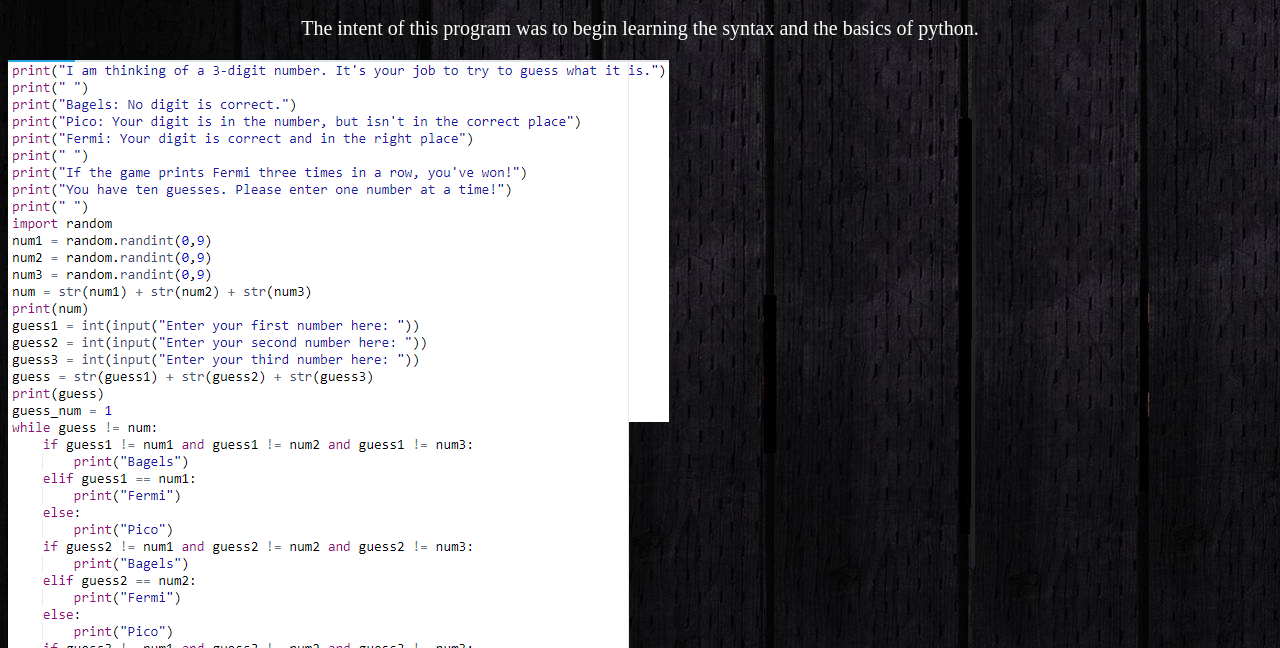
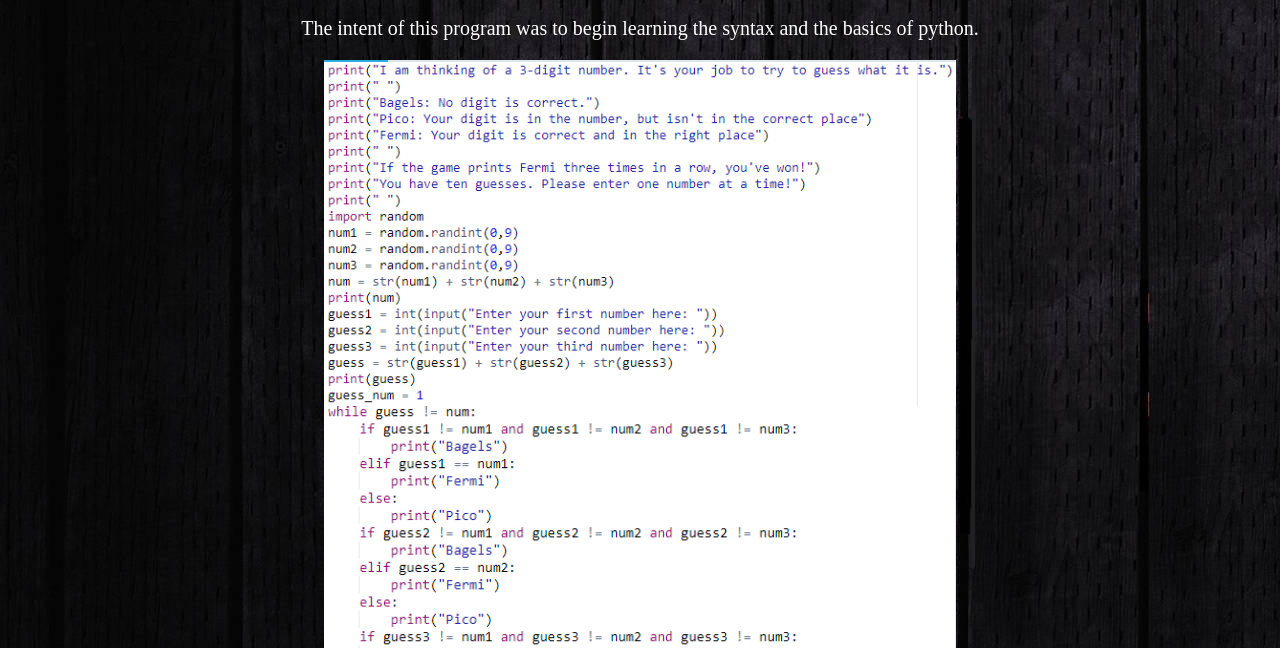
Before and after one commit to bogehrig4/bogehrig4.github.io, a plain HTML site: page bagels.html in a window 1280 px wide. Shown: the part 152-800 px from the top of the page. Drawn offline with Linux system fonts and the light colour scheme.

Commit message:
Update style.css

```diff
--- a/style.css
+++ b/style.css
@@ -15,9 +15,8 @@ p {
 }
 img {
   display: block;
-  margin-left: 0px;
+  margin-left: auto;
   margin-right: auto;
-  margin-top: 15px
   width: 50%;
 }
 .dropbtn {
```
